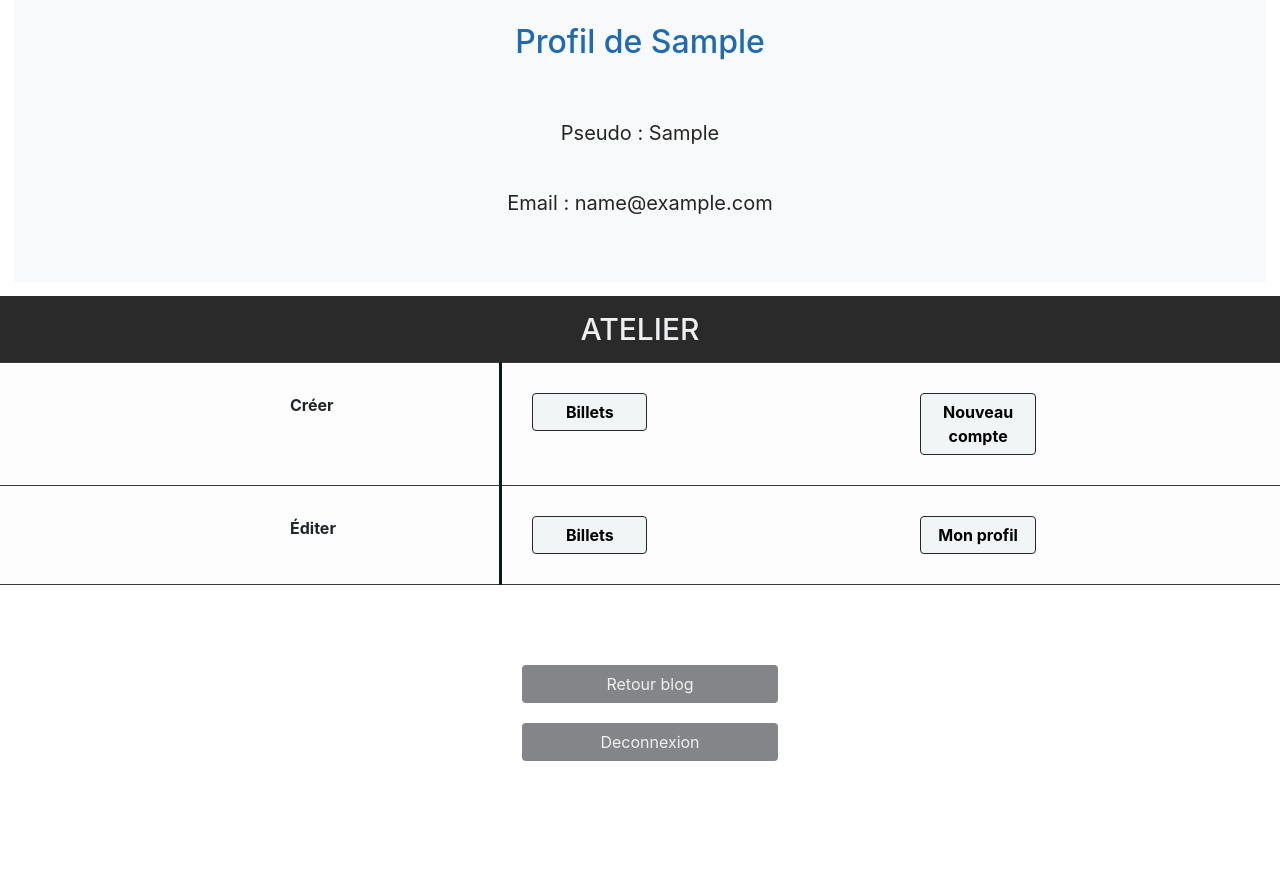
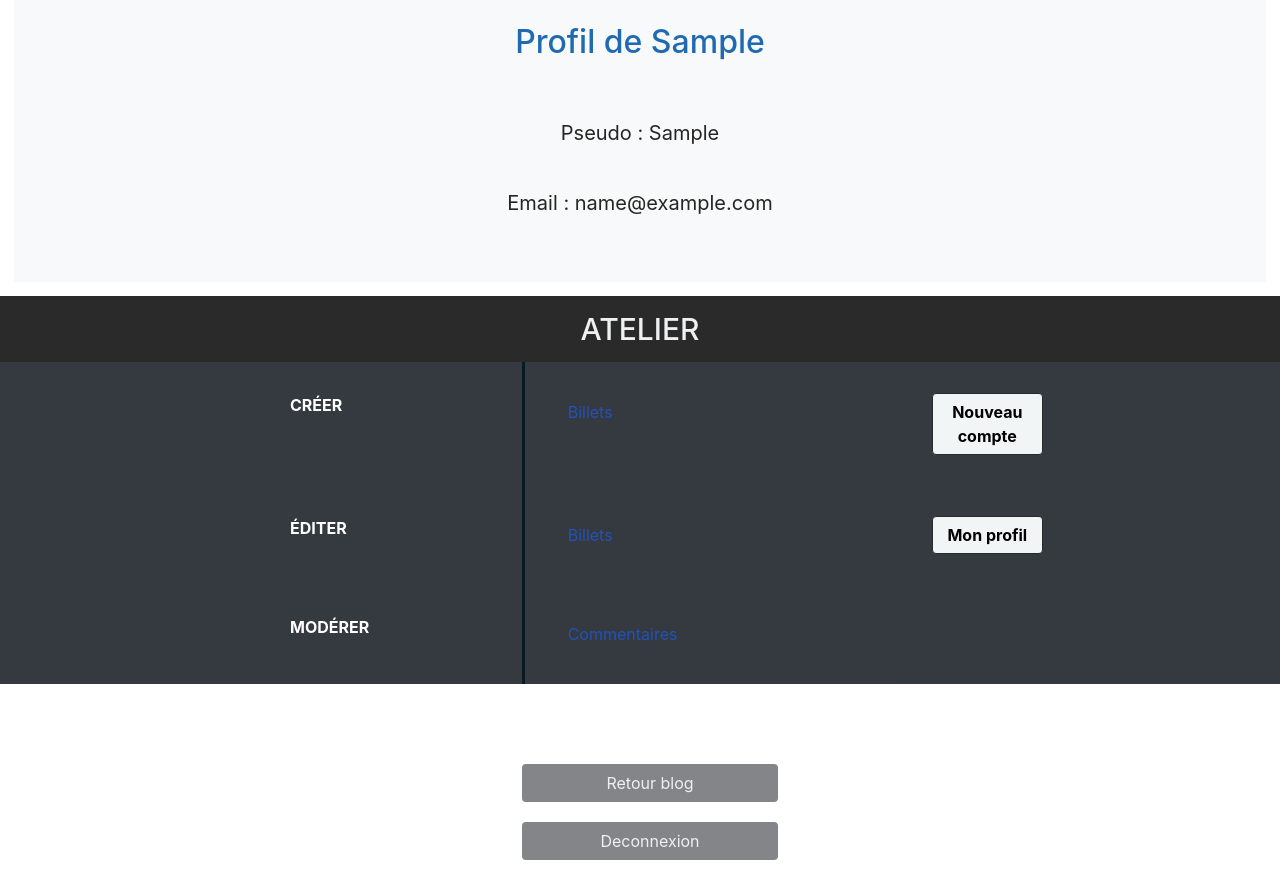
Before and after one commit to Montagne253/P4-Blog, a PHP site: page /profil.php in a window 1280 px wide. Shown: the part 117-997 px from the top of the page. Before the commit the page ends 878 px from the top, so only its background shows below. Run offline with PHP 8.4, Linux system fonts and the light colour scheme; the visitor is signed in with stand-in values (Sample User, id 1); tables that the repository leaves empty or names only in its code hold one stand-in row (values such as "Sample post"); some libraries are stand-ins or nearby versions.

Commit message:
Modification ADMIN : Atelier

```diff
--- a/profil.php
+++ b/profil.php
@@ -69,17 +69,22 @@ if(isset($_SESSION['id'])) {
 
 </div>
 <h6>ATELIER</h6>
-<table class="table table-light">
+<table class="table table-dark">
   <tbody>
     <tr>
-      <th class="creer" scope="row">Créer</th>
-      <td><a role="button" href="redaction.php" class="btn btn-primary">Billets</a></td>
+      <th class="creer" scope="row">CRÉER</th>
+      <td><a role="button" href="redaction.php" class="btn btn-primary_edit">Billets</a></td>
       <td><a role="button" href="signin.php" class="btn btn-primary">Nouveau compte</a></td>
     </tr>
     <tr>
-      <th class="editer" scope="row">Éditer</th>
-      <td><a class="btn btn-primary" role="button" href="editbillet.php">Billets</a></td>
+      <th class="editer" scope="row">ÉDITER</th>
+      <td><a class="btn btn-primary_edit" role="button" href="editbillet.php">Billets</a></td>
       <td><a class="btn btn-primary" role="button" href="editerprofil.php">Mon profil</a></td>
+
+    </tr>
+    <tr>
+      <th class="creer" scope="row">MODÉRER</th>
+      <td><a role="button" href="editComment.php" class="btn btn-primary_edit">Commentaires</a></td>
     </tr>
   </tbody>
 </table>
```
